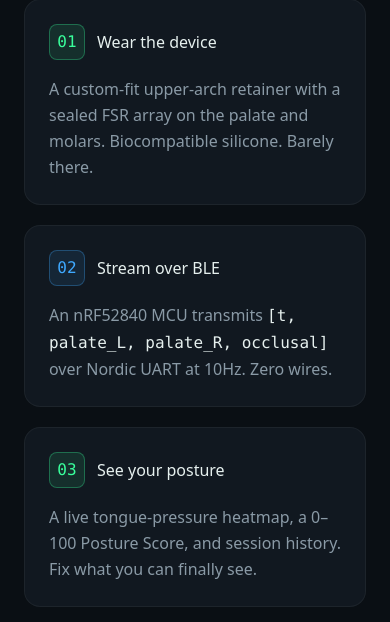
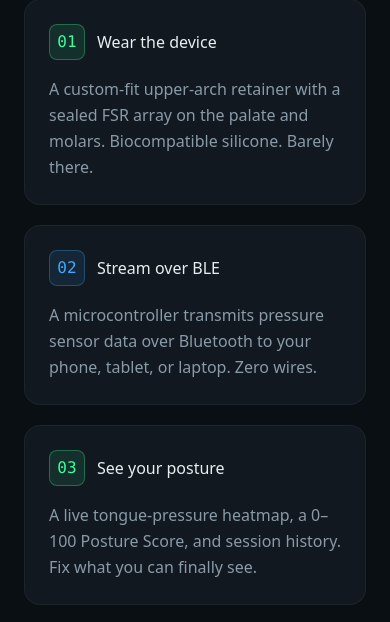
Before and after one commit to Wesley-Jakob-Gilbert/MorphoGenix-Landing-Page, a Python web app: template app/templates/index.html in a window 390 px wide. Shown: the part 1949-2571 px from the top of the page. Run offline with Jinja, Linux system fonts and the light colour scheme; the template is opened without the code that fills it, so the values that code supplies are empty; some libraries are stand-ins or nearby versions.

Commit message:
copy: simplify BLE step card
Step 2 of 'How it works' was full of jargon ([t, palate_L,
palate_R, occlusal], Nordic UART, 10Hz, nRF52840) that doesn't
help laypeople understand what's going on. Replace with a clean
one-liner about Bluetooth streaming to a phone/tablet/laptop.

Friends-and-family blast is reaching non-technical readers; this
matches the tone of the rest of the site better.

Minor copy edits vs the original ask:
- 'you phone' -> 'your phone'
- 'Zero Wires' -> 'Zero wires' (matches sentence casing elsewhere)

```diff
--- a/app/templates/index.html
+++ b/app/templates/index.html
@@ -474,7 +474,7 @@
           <div class="w-9 h-9 rounded-lg bg-electric/10 border border-electric/30 grid place-items-center font-mono text-electric">02</div>
           <div class="font-medium">Stream over BLE</div>
         </div>
-        <p class="mt-4 text-inklo leading-relaxed">An nRF52840 MCU transmits <span class="font-mono text-inkhi">[t, palate_L, palate_R, occlusal]</span> over Nordic UART at 10Hz. Zero wires.</p>
+        <p class="mt-4 text-inklo leading-relaxed">A microcontroller transmits pressure sensor data over Bluetooth to your phone, tablet, or laptop. Zero wires.</p>
       </div>
       <!-- Step 3 -->
       <div class="rounded-2xl bg-slatecard border border-white/5 p-6 hover:border-neon/40 transition">
```
